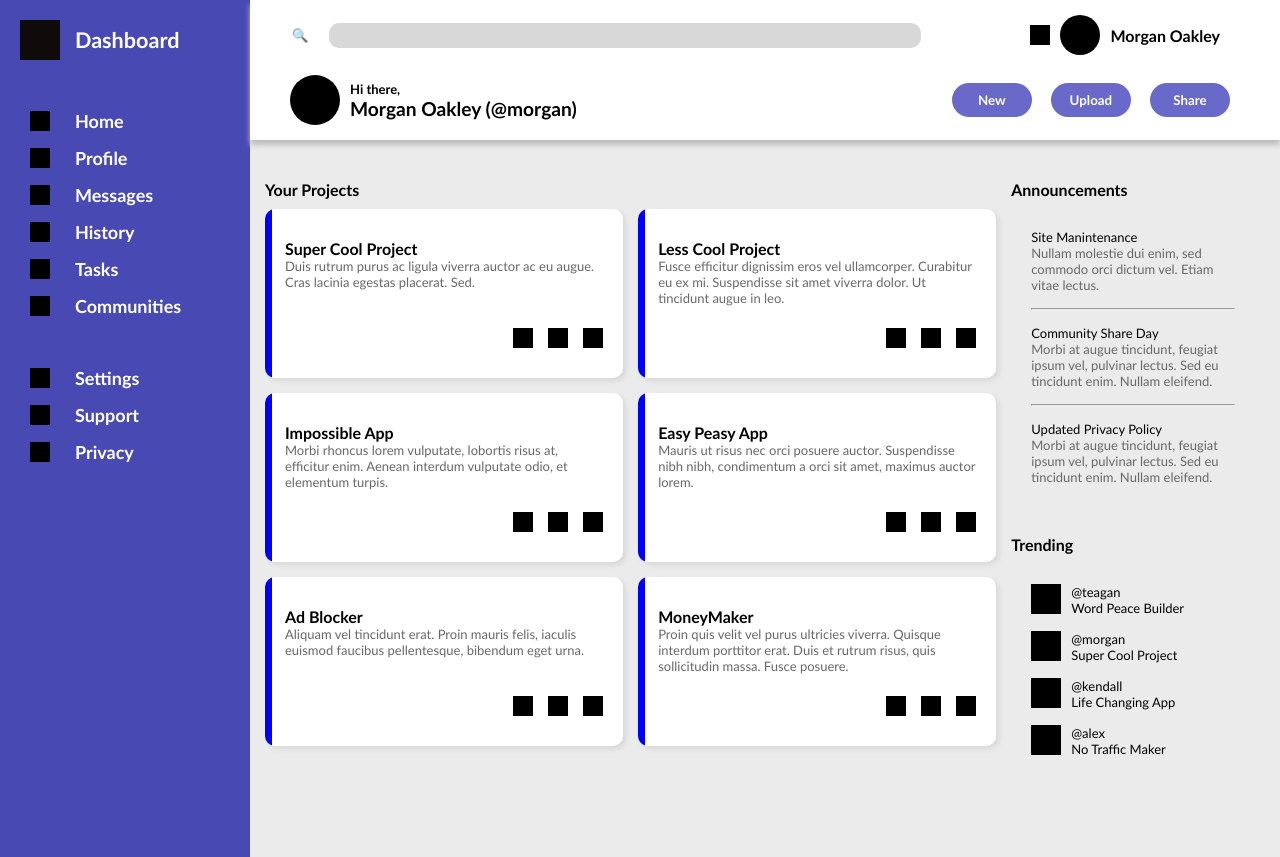
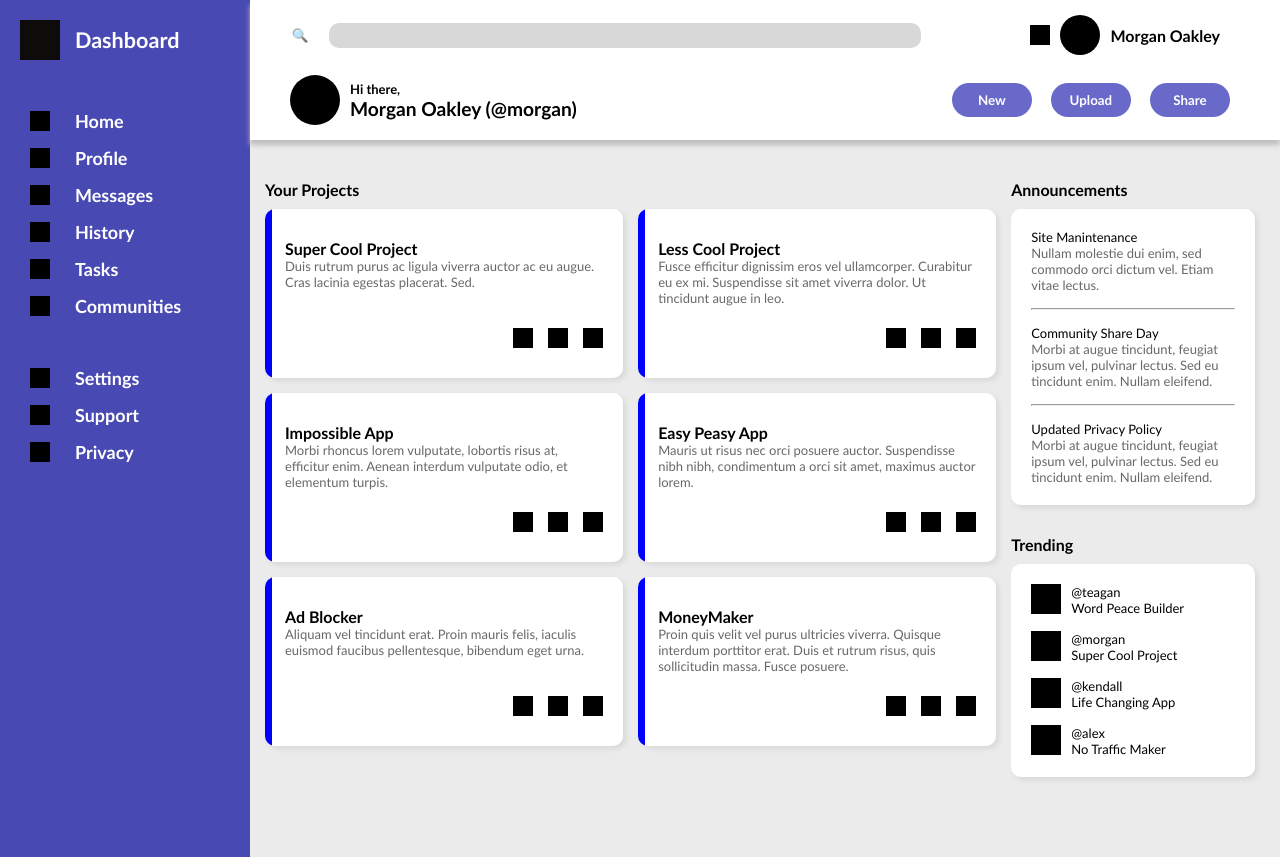
Before and after one commit to CriisMi/admin-dashboard, a plain HTML site: page index.html in a window 1280 px wide. Drawn offline with Linux system fonts and the light colour scheme.

```diff
--- a/style.css
+++ b/style.css
@@ -198,7 +198,7 @@
 /* Right sidebar */
 
 .announcements-group,
-.trending-group,  {
+.trending-group  {
     background-color: white;
     border-radius: 10px;
     box-shadow: 3px 3px 5px #d8d8d8;
```
